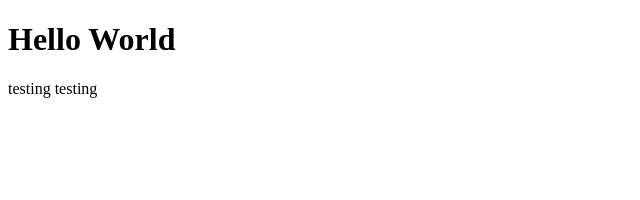
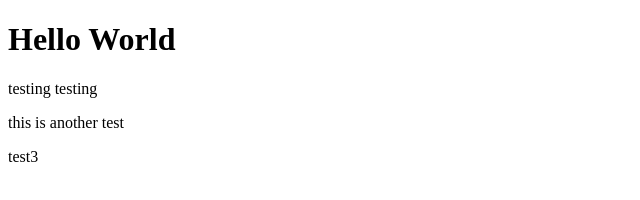
Before and after one commit to gripper1/plus1strength, a plain HTML site: page index.html in a window 1280 px wide. Shown: the whole page, without its empty margins (0-640 px from the left). Drawn offline with Linux system fonts and the light colour scheme.

Commit message:
testing atom

```diff
--- a/index.html
+++ b/index.html
@@ -3,5 +3,7 @@
 <body>
 <h1>Hello World</h1>
 <p>testing testing</p>
+<p>this is another test</p>
+<p>test3</p>
 </body>
 </html>
```
